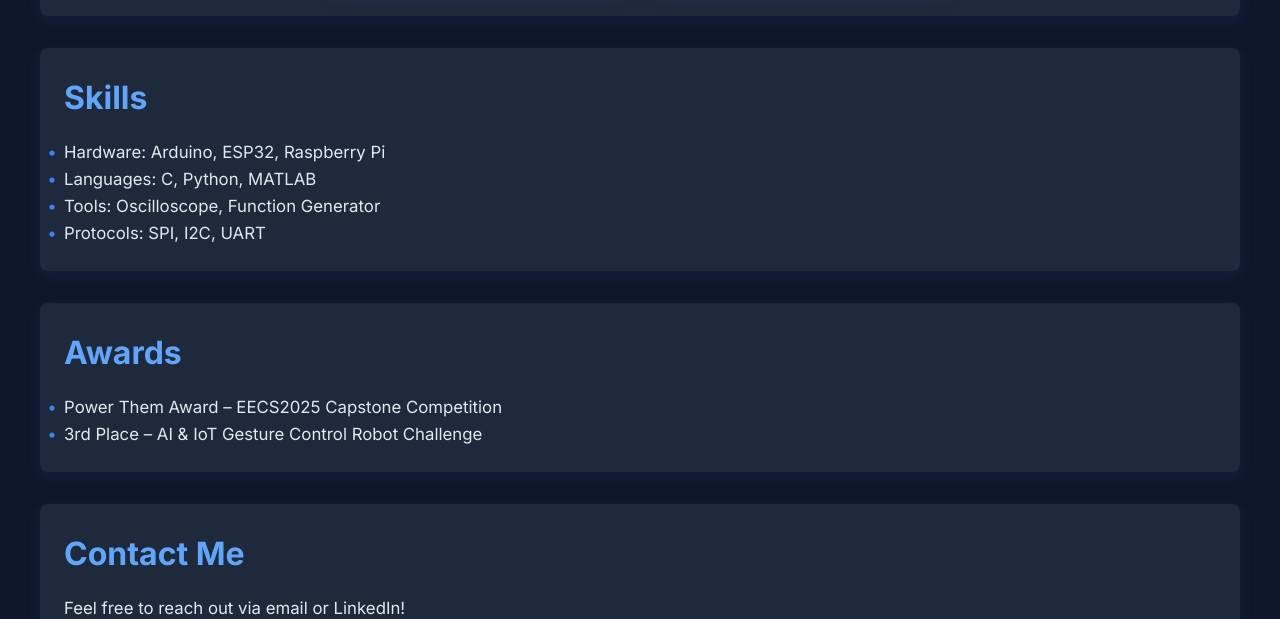
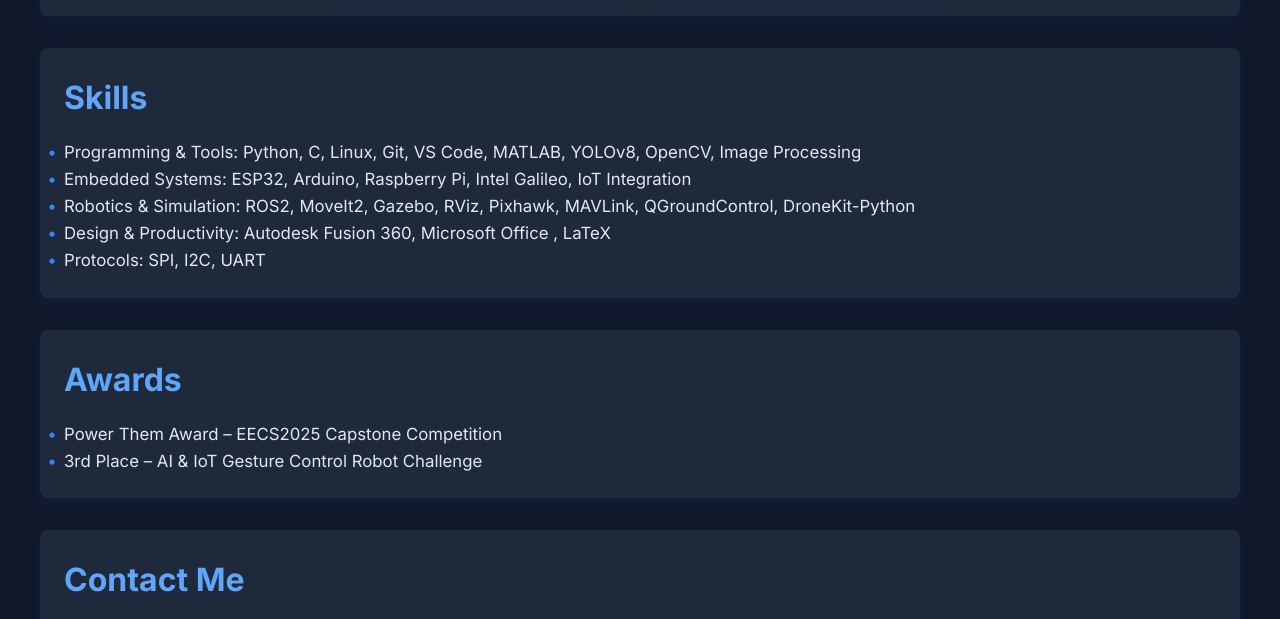
Before and after one commit to Asim-Ibrahim/I-am-Asim, a plain HTML site: page index.html in a window 1280 px wide. Shown: the part 1460-2079 px from the top of the page. Drawn offline with Linux system fonts and the light colour scheme.

Commit message:
Update index.html

```diff
--- a/index.html
+++ b/index.html
@@ -220,9 +220,10 @@ h3 {
     <section id="skills">
       <h2>Skills</h2>
       <ul>
-        <li>Hardware: Arduino, ESP32, Raspberry Pi</li>
-        <li>Languages: C, Python, MATLAB</li>
-        <li>Tools: Oscilloscope, Function Generator</li>
+        <li>Programming & Tools: Python, C, Linux, Git, VS Code, MATLAB, YOLOv8, OpenCV, Image Processing </li>
+        <li>Embedded Systems: ESP32, Arduino, Raspberry Pi, Intel Galileo, IoT Integration</li>
+        <li>Robotics & Simulation: ROS2, MoveIt2, Gazebo, RViz, Pixhawk, MAVLink, QGroundControl, DroneKit-Python</li>
+        <li>Design & Productivity: Autodesk Fusion 360, Microsoft Office , LaTeX</li>
         <li>Protocols: SPI, I2C, UART</li>
       </ul>
     </section>
```
